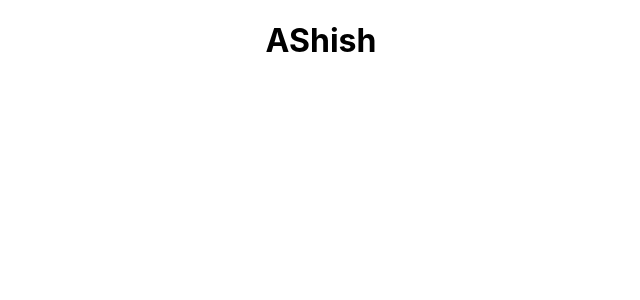
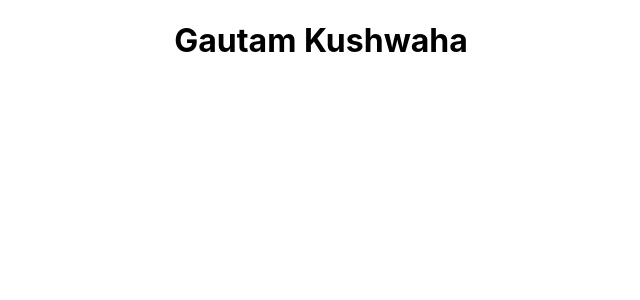
Before and after one commit to ashishmaurya089/CybredgeStudent, a React (Create React App) app: page / in a window 1280 px wide. Shown: the top 300 px of the page, without its empty margins (319-959 px from the left). Built offline with nearby package versions, Linux system fonts and the light colour scheme.

Commit message:
My commit

```diff
--- a/src/App.js
+++ b/src/App.js
@@ -4,7 +4,7 @@ import './App.css';
 function App() {
   return (
     <div className="App">
-      <h1>AShish</h1>
+      <h1>Gautam Kushwaha</h1>
     </div>
   );
 }
```
